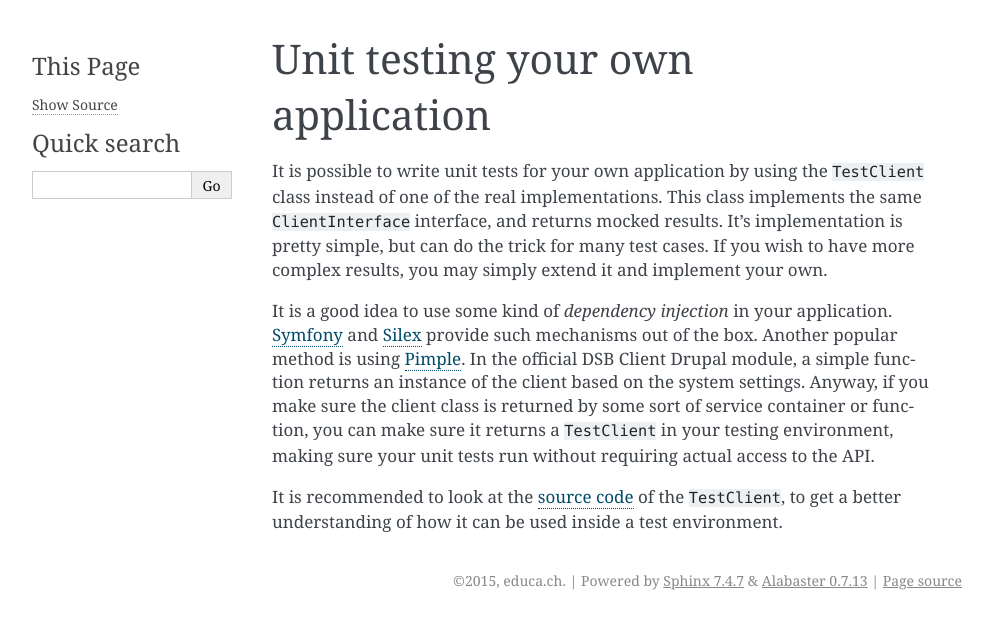
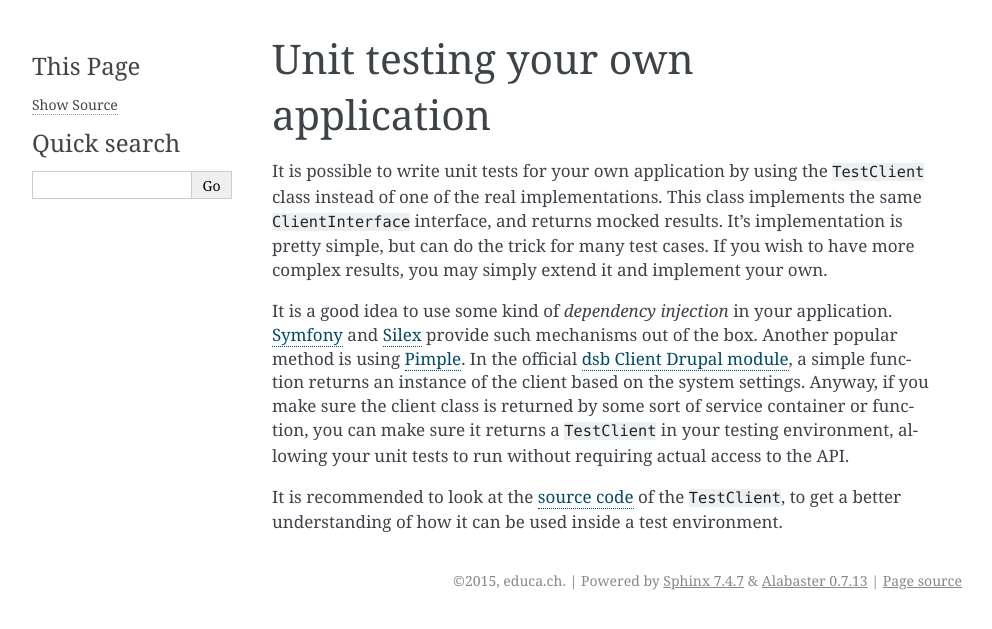
Before and after one commit to educach/dsb-client, a Sphinx documentation site: the page built from docs/testing.rst, in a window 1280 px wide. Shown: the top 629 px of the page, without its empty margins (148-1140 px from the left). Built offline with Sphinx 7.4.7, drawn with Linux system fonts in a browser that asks for light colours.

Commit message:
Update documentation

```diff
--- a/docs/descriptions.rst
+++ b/docs/descriptions.rst
@@ -269,7 +269,7 @@ Ontology data provides human-readable strings for *vocabulary* entries. For exam
 Multilingual descriptions
 -------------------------
 
-Because this is communicating with the *Swiss* national catalog (which has 4 official languages), many descriptions are multilingual. When loading a description, many fields, like *title*, *keyword*, etc, can have different values per language.
+Because this is communicating with the *Swiss* national catalog (which has 4 official languages), many descriptions are multilingual. When loading a description, many fields, like *title*, *keyword*, etc, can have different values, one per language.
 
 Loading a description
 ---------------------
@@ -391,7 +391,7 @@ Simple validation script:
 Response syntax
 ---------------
 
-The response will always contain a ``valid`` key, that is a boolean.
+The response will always contain a ``valid`` key, which is a boolean.
 
 If the submitted LOM object is invalid, the ``errors`` key will be populated with a list of issues.
 
--- a/docs/index.rst
+++ b/docs/index.rst
@@ -7,7 +7,7 @@ Introduction
 
 The dsb Client library is a suite of PHP components that facilitate building new applications that communicate with the national catalog of the Swiss digital school library (also knowns as dsb, *Digitale Schulbibliothek*).
 
-This national catalog exposes a RESTful API (more information `here <https://dsb-api.educa.ch/latest/doc/>`_), which allows *content partners* (organizations that have the right to access the catalog) to write to the catalog, as well as read from it and search for specific *descriptions*. A *description* is a piece of data following the *LOM-CH* standard. The *LOM-CH* standard is a superset of the international `LOM <https://en.wikipedia.org/wiki/Learning_object_metadata>`_ standard. *LOM-CH* is fully compatible with *LOM*, but the inverse is not true (*LOM-CH* has more fields).
+This national catalog exposes a RESTful API (more information `here <https://dsb-api.educa.ch/latest/doc/>`_), which allows *partners* (organizations that have the right to access the catalog) to write to the catalog, as well as read from it and search for specific *descriptions*. A *description* is a piece of data following the *LOM-CH* standard. The *LOM-CH* standard is a superset of the international `LOM <https://en.wikipedia.org/wiki/Learning_object_metadata>`_ standard. *LOM-CH* is fully compatible with *LOM*, but the inverse is not true (*LOM-CH* has more fields).
 
 User Guide
 ==========
--- a/docs/testing.rst
+++ b/docs/testing.rst
@@ -4,6 +4,6 @@ Unit testing your own application
 
 It is possible to write unit tests for your own application by using the ``TestClient`` class instead of one of the real implementations. This class implements the same ``ClientInterface`` interface, and returns mocked results. It's implementation is pretty simple, but can do the trick for many test cases. If you wish to have more complex results, you may simply extend it and implement your own.
 
-It is a good idea to use some kind of *dependency injection* in your application. `Symfony <http://symfony.com/>`_ and `Silex <http://silex.sensiolabs.org/>`_ provide such mechanisms out of the box. Another popular method is using `Pimple <http://pimple.sensiolabs.org/>`_. In the official DSB Client Drupal module, a simple function returns an instance of the client based on the system settings. Anyway, if you make sure the client class is returned by some sort of service container or function, you can make sure it returns a ``TestClient`` in your testing environment, making sure your unit tests run without requiring actual access to the API.
+It is a good idea to use some kind of *dependency injection* in your application. `Symfony <http://symfony.com/>`_ and `Silex <http://silex.sensiolabs.org/>`_ provide such mechanisms out of the box. Another popular method is using `Pimple <http://pimple.sensiolabs.org/>`_. In the official `dsb Client Drupal module <https://www.drupal.org/project/dsb_portal>`_, a simple function returns an instance of the client based on the system settings. Anyway, if you make sure the client class is returned by some sort of service container or function, you can make sure it returns a ``TestClient`` in your testing environment, allowing your unit tests to run without requiring actual access to the API.
 
 It is recommended to look at the `source code <https://github.com/educach/dsb-client/blob/master/src/Educa/DSB/Client/ApiClient/TestClient.php>`_ of the ``TestClient``, to get a better understanding of how it can be used inside a test environment.
```
